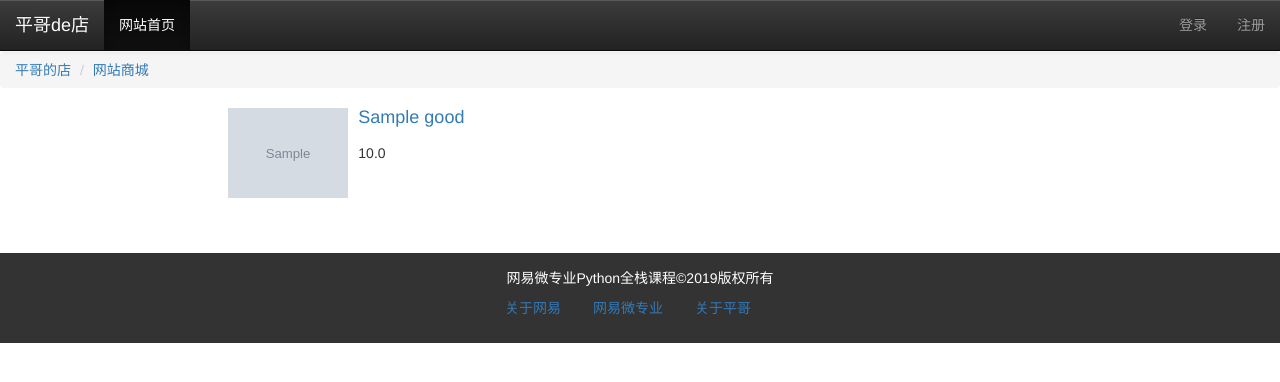
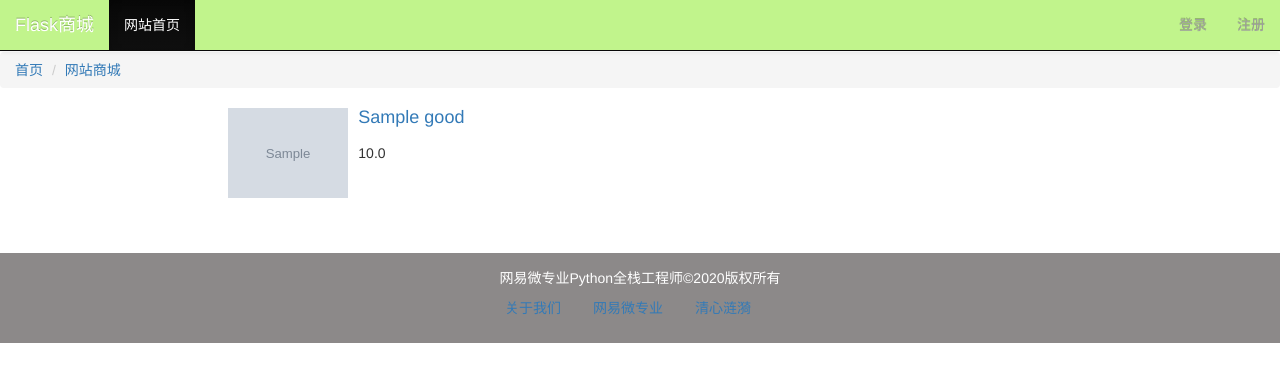
Before and after one commit to articuly/flask_mall, a Flask app: page /mall/ in a window 1280 px wide. Shown: the top 382 px of the page. Run offline with Flask 2, Linux system fonts and the light colour scheme; tables that the repository leaves empty hold one stand-in row (values such as "Sample post"); grey boxes marked "Sample" are stand-in pictures; some libraries are stand-ins or nearby versions.

Commit message:
修改前端界面

```diff
--- a/templates/base.html
+++ b/templates/base.html
@@ -32,7 +32,7 @@
 
             footer {
                 padding: 15px;
-                background: #333;
+                background: #8c8989;
                 text-align: center;
                 color: #fff;
             }
@@ -62,9 +62,9 @@
                 <span class="icon-bar"></span>
 
             </button>
-            <a href="" class="navbar-brand">平哥de店</a>
+            <a href="" class="navbar-brand">Flask商城</a>
         </div>
-        <div class="collapse navbar-collapse" id="navmenu">
+        <div class="collapse navbar-collapse" id="navmenu" style="background-color: #C1F48C;">
             <!-- 必须设置 navbar-nav-->
             <ul class="nav navbar-nav">
                 <li class="active"><a href="{{ url_for("mall.index") }}">网站首页</a></li>
@@ -74,8 +74,6 @@
                         <li><a href="{{ url_for("article_app.getArticleList",cate_id=cate.cate_id, page=1) }}">{{ cate.cate_name }}</a> </li>
                     {% endfor %}
                    <li><a href="{{ url_for("article_app.list") }}">文章管理</a></li>
-
-
 					#}
             </ul>
             <ul class="nav navbar-nav pull-right">
@@ -83,9 +81,16 @@
                     <li><a href="{{ url_for("auth.login") }}">登录</a></li>
                     <li><a href="{{ url_for("auth.register") }}">注册</a></li>
                 {% else %}
-                    <li><a href="{{ url_for("member.center_index") }}">{{ current_user.username }}</a></li>
-                    <li><a href="{{ url_for("member.cart_list") }}"><span
-                            class="glyphicon glyphicon-shopping-cart"></span></a></li>
+                    {% if current_user.username == 'articuly' %}
+                        <li><a href="{{ url_for('admin.index') }}">管理后台</a></li>
+                        <li><a href="{{ url_for("member.center_index") }}">{{ current_user.username }}</a></li>
+                        <li><a href="{{ url_for("member.cart_list") }}"><span
+                                class="glyphicon glyphicon-shopping-cart"></span></a></li>
+                    {% else %}
+                        <li><a href="{{ url_for("member.center_index") }}">{{ current_user.username }}</a></li>
+                        <li><a href="{{ url_for("member.cart_list") }}"><span
+                                class="glyphicon glyphicon-shopping-cart"></span></a></li>
+                    {% endif %}
                 {% endif %}
 
             </ul>
@@ -96,7 +101,6 @@
 
 
 {% block content %}
-
     每个页面的不同部分
 {% endblock %}
 
@@ -106,15 +110,15 @@
         <div class="container-fluid">
             <div class="row">
                 <div class="col-md-12">
-                    网易微专业Python全栈课程&copy;2019版权所有
+                    网易微专业Python全栈工程师&copy;2020版权所有
                 </div>
             </div>
         </div>
         <nav>
             <ul class="nav nav-pills   ">
-                <li><a href="">关于网易</a></li>
+                <li><a href="">关于我们</a></li>
                 <li><a href="">网易微专业</a></li>
-                <li><a href="">关于平哥</a></li>
+                <li><a href="https://articuly.com" target="_blank">清心涟漪</a></li>
             </ul>
         </nav>
     </footer>
--- a/templates/mall/index.html
+++ b/templates/mall/index.html
@@ -4,7 +4,7 @@
 
     <!-- 面包屑导航 -->
     <ul class="breadcrumb">
-        <li><a href="">平哥的店</a></li>
+        <li><a href="{{ current_module_url }}">首页</a></li>
         <li><a href="{{ current_module_url }}">{{ current_module }}</a></li>
 
     </ul>
```
Also changed, not shown: templates/member/member_base.html (+5 -5 lines).
